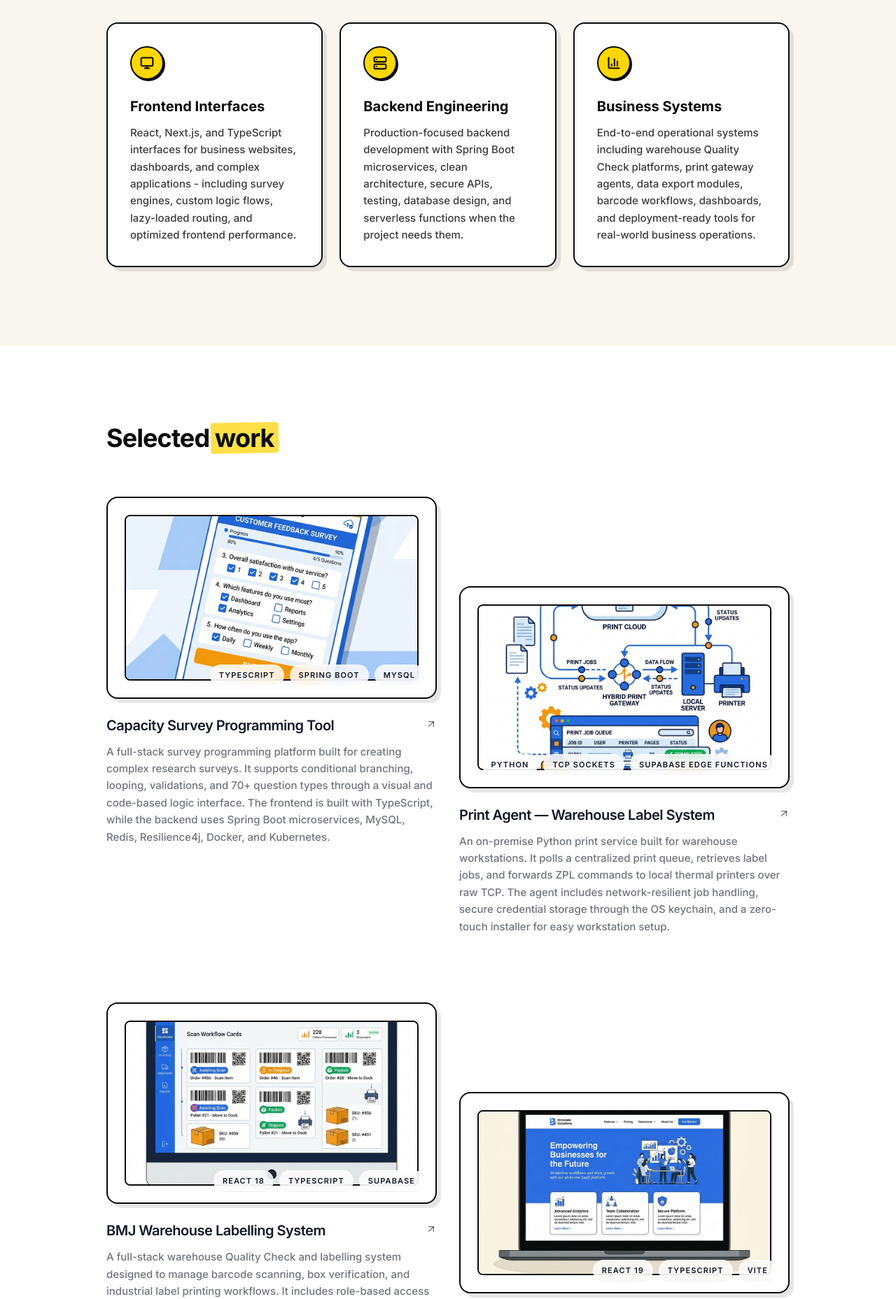
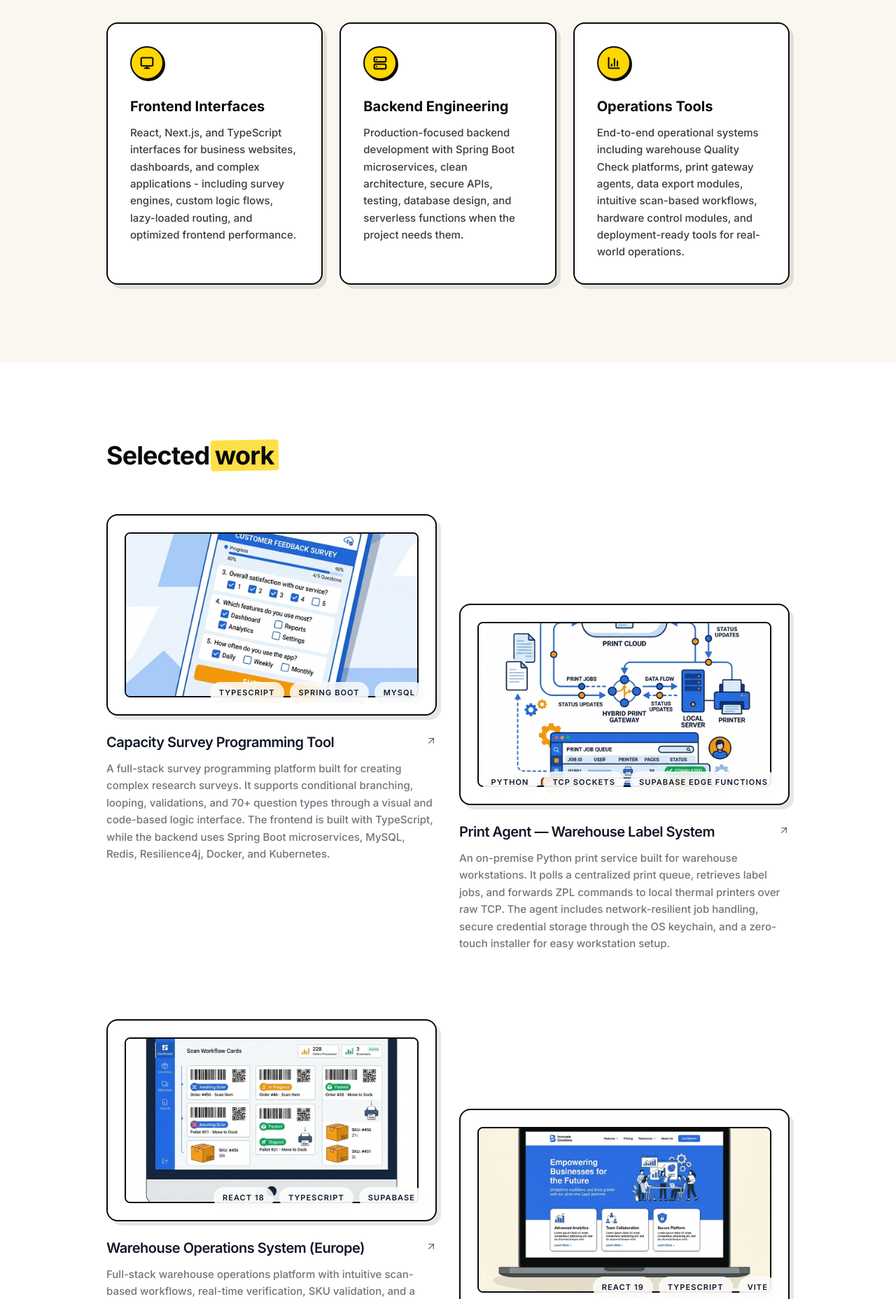
Before and after one commit to ariftayyab123/tayyab-portfolio, a Next.js app: page / in a window 1280 px wide. Shown: the part 1080-2937 px from the top of the page at 70% size. Built offline with nearby package versions, Linux system fonts and the light colour scheme.

Commit message:
refactor: rename Business Systems to Operations Tools, remove BMJ name for NDA, improve terminology

```diff
--- a/src/components/Testimonials.tsx
+++ b/src/components/Testimonials.tsx
@@ -7,7 +7,7 @@ const testimonials = [
   {
     quote: "Tayyab helped us improve our warehouse QC and labelling workflow by building a system around our real operational needs. He understood the scanning, verification, and printing process well, and delivered a practical solution that made the work easier for our team.",
     author: "Operations Director",
-    company: "Warehouse & Logistics Client",
+    company: "Warehouse Operations Client (Europe)",
   },
   {
     quote: "We needed a robust, SEO-optimized business website and Tayyab delivered beyond our expectations. His communication, architecture choices, and final delivery were truly production-grade.",
--- a/src/components/WhatIDo.tsx
+++ b/src/components/WhatIDo.tsx
@@ -18,9 +18,9 @@ const services = [
   },
   {
     icon: BarChart3,
-    title: "Business Systems",
+    title: "Operations Tools",
     description:
-      "End-to-end operational systems including warehouse Quality Check platforms, print gateway agents, data export modules, barcode workflows, dashboards, and deployment-ready tools for real-world business operations.",
+      "End-to-end operational systems including warehouse Quality Check platforms, print gateway agents, data export modules, intuitive scan-based workflows, hardware control modules, and deployment-ready tools for real-world operations.",
   },
 ];
 
--- a/src/data/projects.ts
+++ b/src/data/projects.ts
@@ -46,21 +46,20 @@ export const projects: Project[] = [
     githubUrl: "https://github.com/ariftayyab123/qc-app",
   },
   {
-    id: "bmj-warehouse",
-    title: "BMJ Warehouse Labelling System",
+    id: "warehouse-ops",
+    title: "Warehouse Operations System (Europe)",
     description:
-      "A full-stack warehouse Quality Check and labelling system designed to manage barcode scanning, box verification, and industrial label printing workflows. It includes role-based access control, real-time scan handling, SKU validation, and a visual label template editor with ZPL code generation for thermal printers.",
+      "Full-stack warehouse operations platform with intuitive scan-based workflows, real-time verification, SKU validation, and a visual label template editor with ZPL generation for industrial thermal printers. Includes role-based access and hardware control modules for on-site workstations.",
     problem:
       "Manual warehouse QC processes were slow and error-prone. Required a system for anomaly detection, checklists, and dynamic label generation directly from the browser.",
     tech: ["React 18", "TypeScript", "Supabase", "Deno Edge Functions", "Zustand/Query"],
     image: "/images/mockup-warehouse.png",
     highlights: [
-      "Serverless architecture (Deno)",
+      "Scan-based verification workflows",
       "Visual ZPL label editor",
-      "GS1 barcode normalization",
+      "Hardware control modules",
       "Multi-tenant device identity",
     ],
-    liveUrl: "http://192.168.18.92:8081/",
   },
   {
     id: "envway",
```
